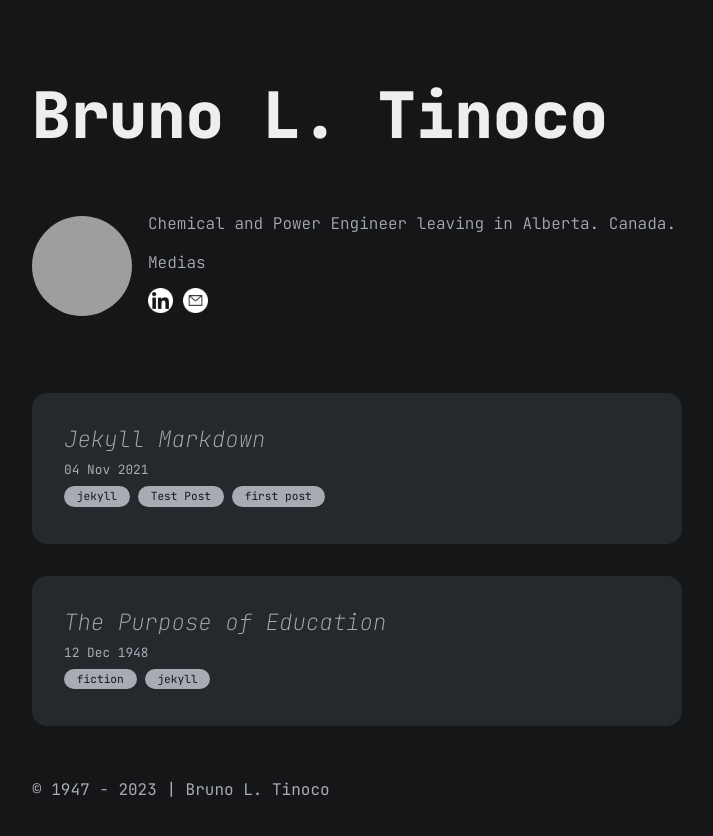
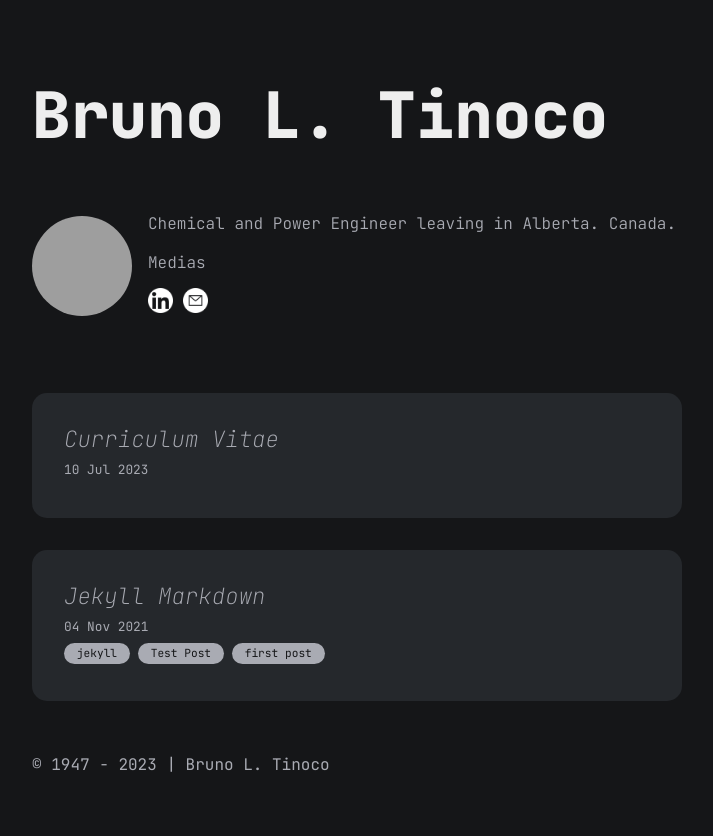
Before and after one commit to bltinoco/bltinoco.github.io, a Jekyll site: the page built from index.md, in a window 1280 px wide. Shown: the top 836 px of the page, without its empty margins (283-996 px from the left). Built offline with Jekyll 4.4.1, drawn with Linux system fonts in a browser that asks for light colours; Markdown is read by kramdown in place of the engine named in the settings; part of the change alters nothing that is shown; grey boxes are pictures that could not be loaded.

Commit message:
Update 1948-12-12-the-purpose-of-education.md

```diff
--- a/all_collections/_posts/1948-12-12-the-purpose-of-education.md
+++ b/all_collections/_posts/1948-12-12-the-purpose-of-education.md
@@ -1,22 +1,10 @@
 ---
 layout: post
-title: The Purpose of Education
-date: 1948-12-12 10:18:00
-categories: [fiction, jekyll]
+title: Curriculum Vitae
+date: 2023-07-10 10:18:00
+categories:
 ---
 
-As I engage in the so-called "bull sessions" around and about the school, I too often find that most college men have a misconception of the purpose of education. Most of the "brethren" think that education should equip them with the proper instruments of exploitation so that they can forever trample over the masses. Still others think that education should furnish them with noble ends rather than means to an end.
+
 
 ![alt](https://picsum.photos/800/300)
-
-It seems to me that education has a two-fold function to perform in the life of man and in society: the one is utility and the other is culture. Education must enable a man to become more efficient, to achieve with increasing facility the ligitimate goals of his life.
-
-Education must also train one for quick, resolute and effective thinking. To think incisively and to think for one's self is very difficult. We are prone to let our mental life become invaded by legions of half truths, prejudices, and propaganda. At this point, I often wonder whether or not education is fulfilling its purpose. A great majority of the so-called educated people do not think logically and scientifically. Even the press, the classroom, the platform, and the pulpit in many instances do not give us objective and unbiased truths. To save man from the morass of propaganda, in my opinion, is one of the chief aims of education. Education must enable one to sift and weigh evidence, to discern the true from the false, the real from the unreal, and the facts from the fiction.
-
-The function of education, therefore, is to teach one to think intensively and to think critically. But education which stops with efficiency may prove the greatest menace to society. The most dangerous criminal may be the man gifted with reason, but with no morals.
-
-The late Eugene Talmadge, in my opinion, possessed one of the better minds of Georgia, or even America. Moreover, he wore the Phi Beta Kappa key. By all measuring rods, Mr. Talmadge could think critically and intensively; yet he contends that I am an inferior being. Are those the types of men we call educated?
-
-We must remember that intelligence is not enough. Intelligence plus character--that is the goal of true education. The complete education gives one not only power of concentration, but worthy objectives upon which to concentrate. The broad education will, therefore, transmit to one not only the accumulated knowledge of the race but also the accumulated experience of social living.
-
-If we are not careful, our colleges will produce a group of close-minded, unscientific, illogical propagandists, consumed with immoral acts. Be careful, "brethren!" Be careful, teachers!
```
